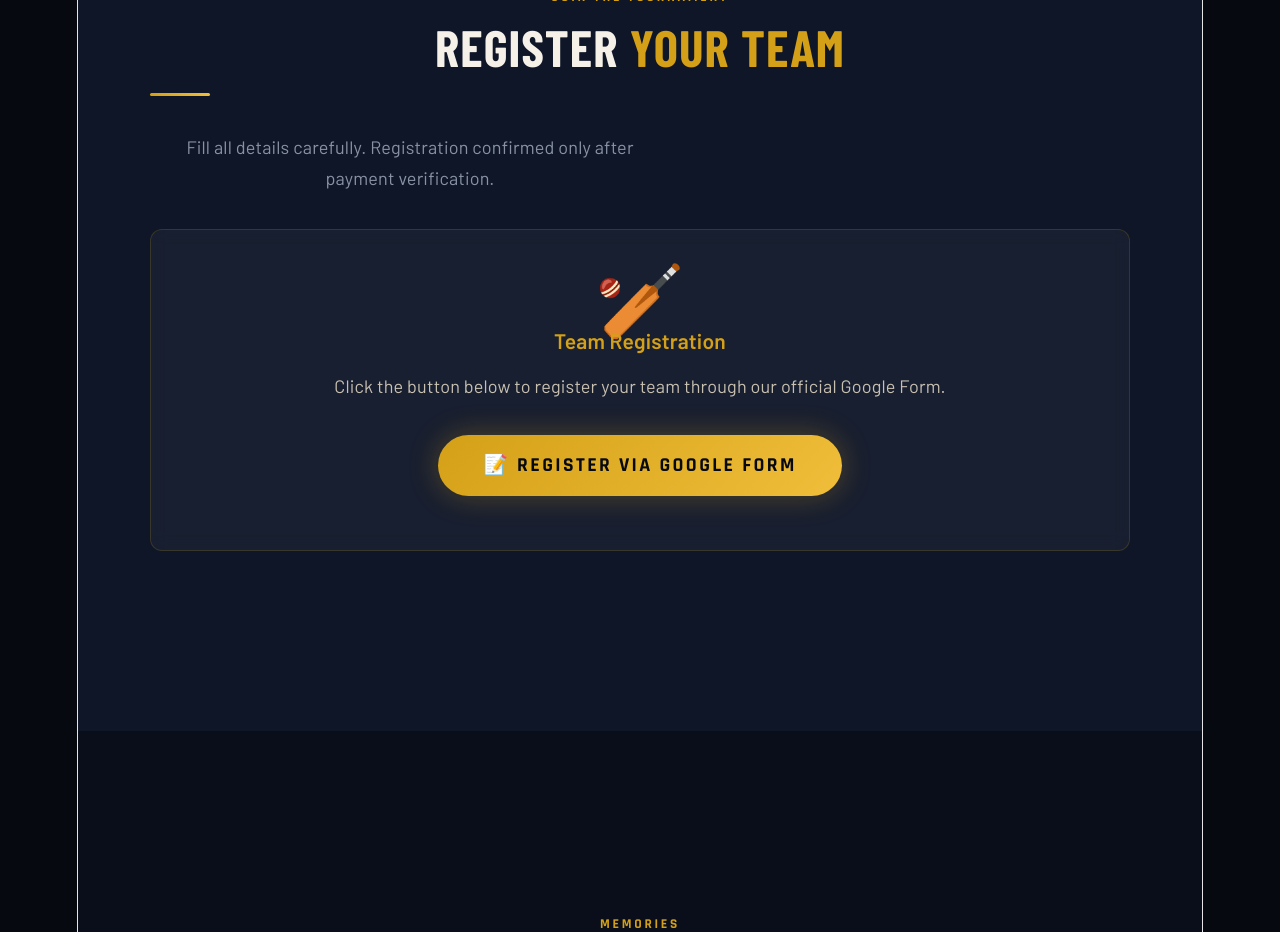
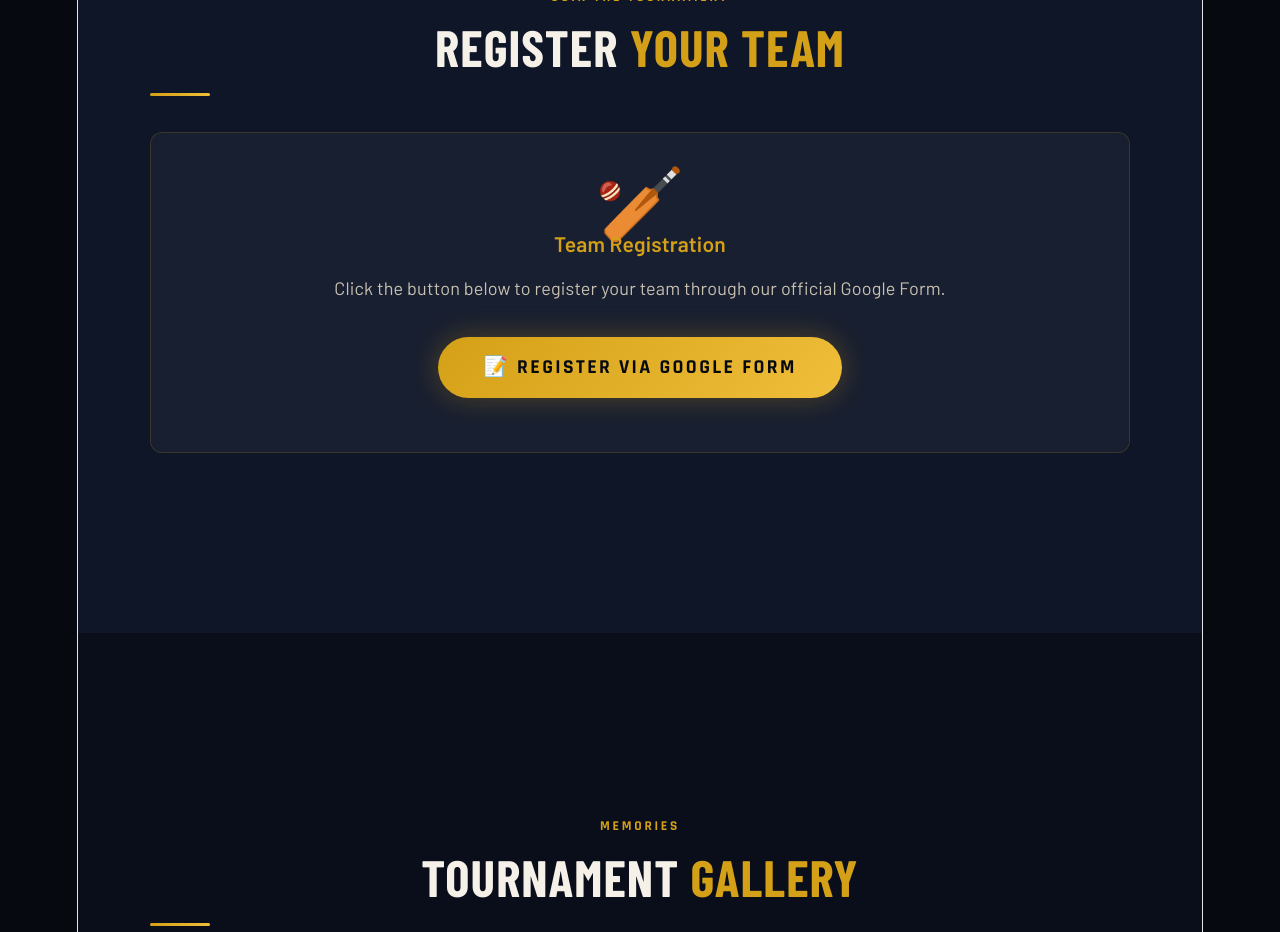
Before and after one commit to Devang3105/my-react-app, a React (Vite) app: page / in a window 1280 px wide. Shown: the part 3520-4452 px from the top of the page. Built offline with nearby package versions, Linux system fonts and the light colour scheme; a web font is replaced by a local one.

Commit message:
Update App.jsx

```diff
--- a/src/App.jsx
+++ b/src/App.jsx
@@ -633,9 +633,7 @@ export default function App() {
             <p className="section-label">Join the Tournament</p>
             <h2 className="section-title">Register <span>Your Team</span></h2>
             <div className="divider" />
-            <p className="section-sub" style={{ marginBottom: "2rem" }}>
-              Fill all details carefully. Registration confirmed only after payment verification.
-            </p>
+
           </AnimSection>
 
           <AnimSection style={{ transitionDelay: "0.1s" }}>
```
